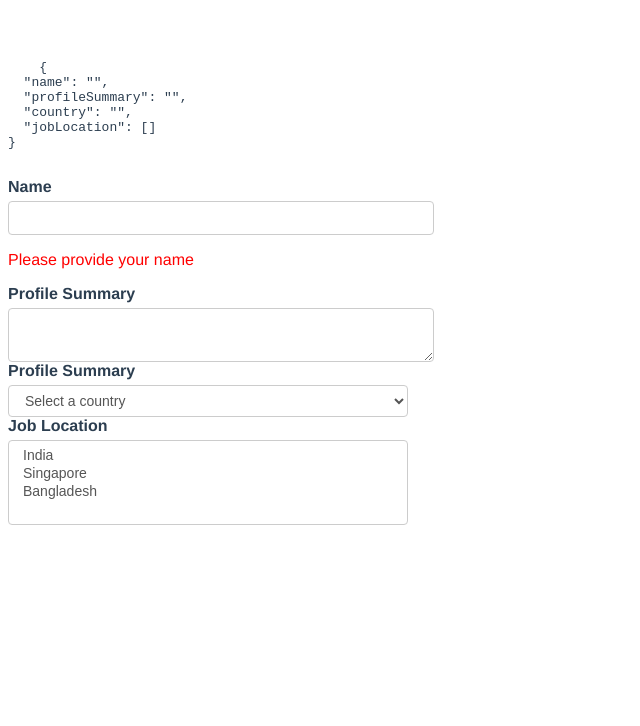
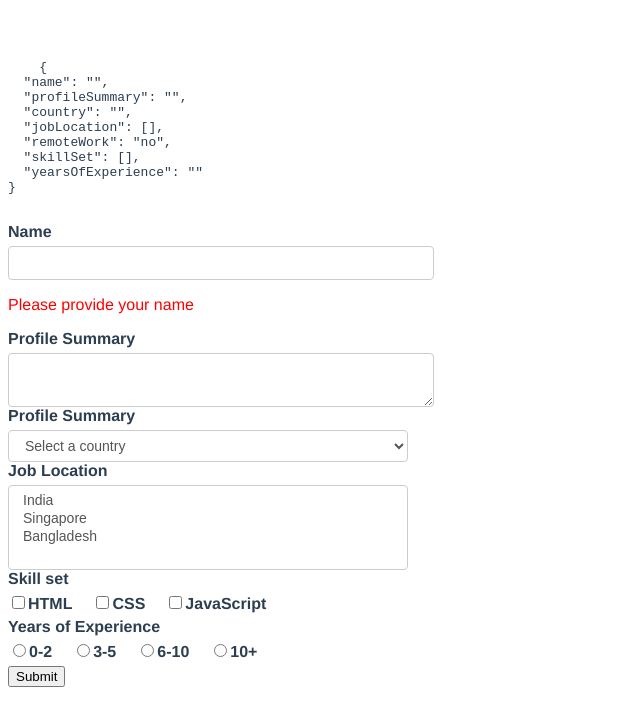
Before and after one commit to Omaralabdullah051/core-fundamentals-in-vue, a Vue app: page / in a window 1280 px wide. Shown: the top 726 px of the page, without its empty margins (0-640 px from the left). Built offline with nearby package versions, Linux system fonts and the light colour scheme.

Commit message:
more form handling

```diff
--- a/src/App.vue
+++ b/src/App.vue
@@ -4,7 +4,7 @@
     {{JSON.stringify(formValues,null,2)}}
   </pre>
 </div>
-  <form>
+  <form @submit="submitForm">
     <div>
       <label for="name">Name</label>
       <input v-model="formValues.name" type="text" name="" id="name" />
@@ -35,6 +35,32 @@
         <option value="bangladesh">Bangladesh</option>
       </select>
     </div>
+
+    <div>
+      <label>Skill set</label>
+      <input type="checkbox" id="html" value="HTML" v-model="formValues.skillSet">
+      <label for="html">HTML</label>
+      <input type="checkbox" id="css" value="CSS" v-model="formValues.skillSet">
+      <label for="css">CSS</label>
+      <input type="checkbox" id="javascript" value="JavaScript" v-model="formValues.skillSet">
+      <label for="javascript">JavaScript</label>
+    </div>
+
+    <div>
+       <label>Years of Experience</label>
+       <input type="radio"  id="0-2" value="0-2" v-model="formValues.yearsOfExperience" />
+       <label for="0-2">0-2</label>
+       <input type="radio"  id="3-5" value="3-5" v-model="formValues.yearsOfExperience" />
+       <label for="3-5">3-5</label>
+       <input type="radio"  id="6-10" value="6-10" v-model="formValues.yearsOfExperience" />
+       <label for="6-10">6-10</label>
+       <input type="radio"  id="10+" value="10+" v-model="formValues.yearsOfExperience" />
+       <label for="10+">10+</label>
+    </div>
+
+    <div>
+      <button type="submit">Submit</button>
+    </div>
   </form>
 </template>
 
@@ -47,12 +73,18 @@
         name: '',
         profileSummary: '',
         country: '',
-        jobLocation: []
+        jobLocation: [],
+        remoteWork: "no",
+        skillSet: [],
+        yearsOfExperience: ''
       }
     }
   },
   methods: {
-
+    submitForm(event){
+      event.preventDefault();
+      console.log('Form values', this.formValues);
+    }
   }
 }
 </script>
```
